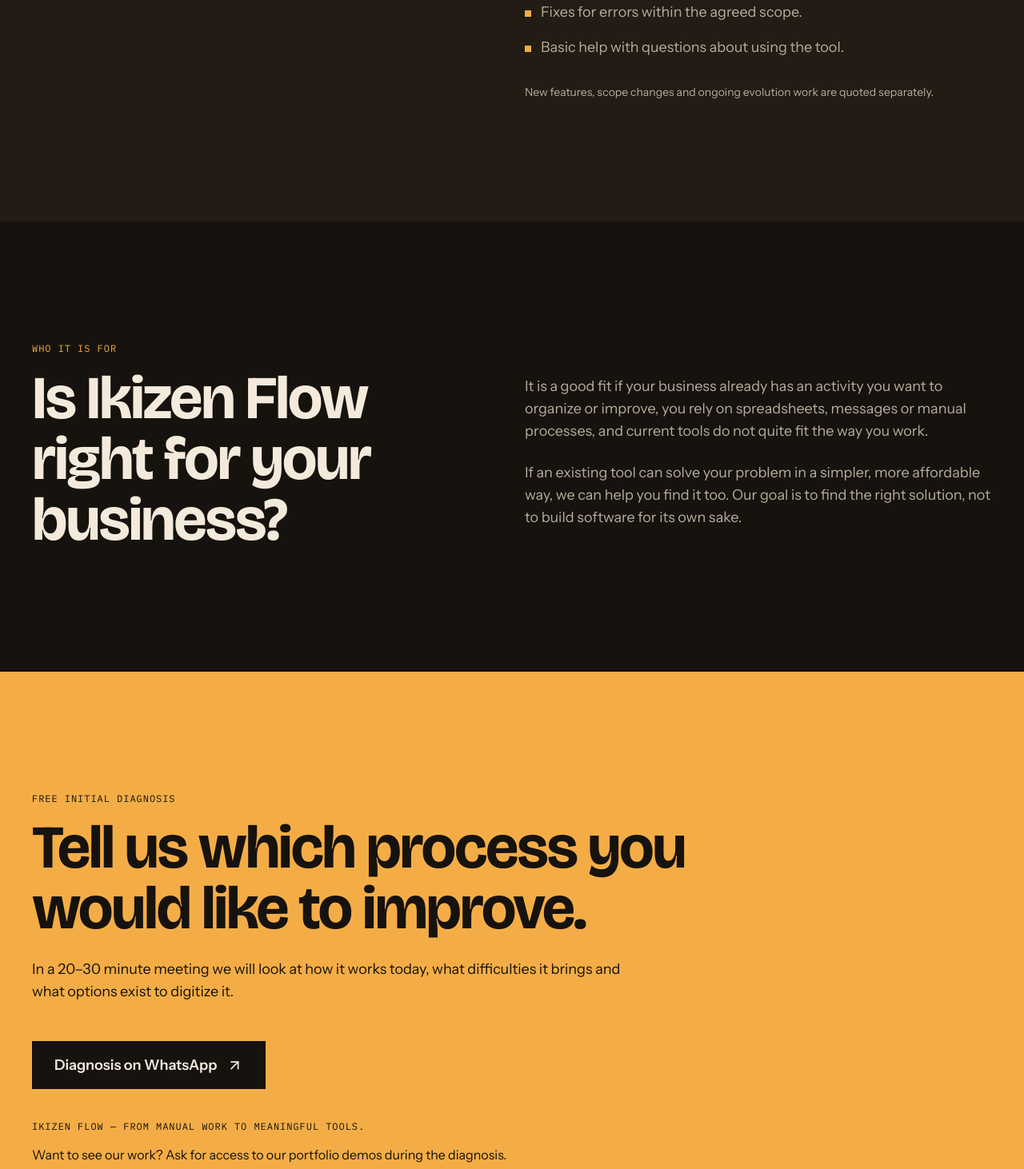
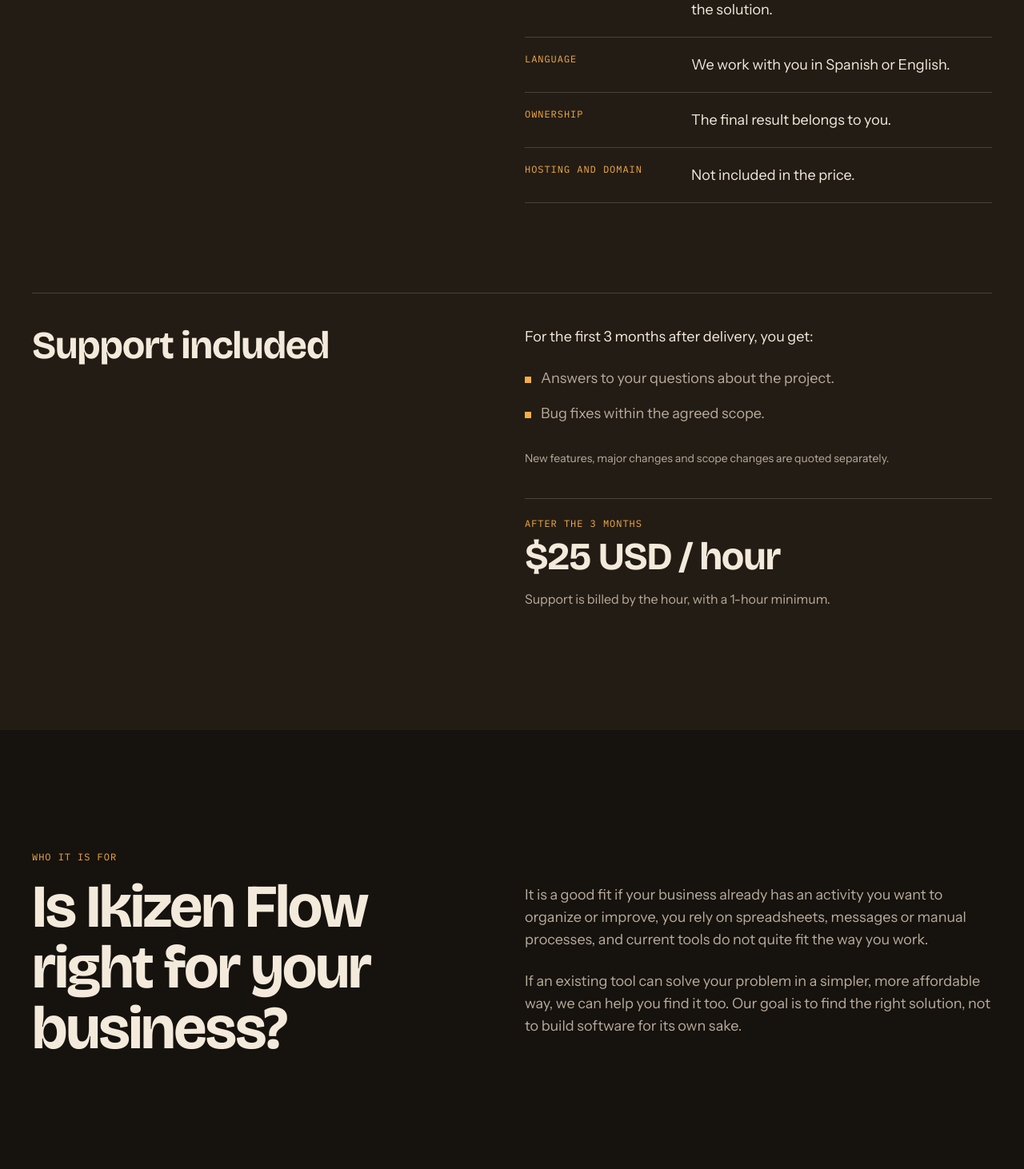
Before and after one commit to Ikizen-Agency/landing-page-ikizen, a Next.js app: page /en/offers/ikizen-flow in a window 1280 px wide. Shown: the part 4828-6290 px from the top of the page at 80% size. Built offline with nearby package versions, Linux system fonts and the light colour scheme; no server answers.

Commit message:
feat(offers): add timeline, ownership and support terms to the offer

```diff
--- a/src/components/offers/OfferPage.tsx
+++ b/src/components/offers/OfferPage.tsx
@@ -1,4 +1,5 @@
 import type { Metadata } from "next";
+import Link from "next/link";
 import { notFound } from "next/navigation";
 import { buildMetadata } from "@/app/_root/RootDocument";
 import { BookingLink } from "@/components/booking/BookingLink";
@@ -9,6 +10,7 @@ import Navbar from "@/components/landing/Navbar";
 import { buttonVariants } from "@/components/ui/button";
 import { getDictionary, SITE_URL, type Locale } from "@/i18n";
 import { getOffer, getOfferSlugs } from "@/i18n/offers";
+import { routes } from "@/i18n/routes";
 import type { OfferDetail } from "@/i18n/types";
 
 /** Shared by both locales' `[slug]` routes, so an offer added to `offers.ts` gets both pages. */
@@ -61,7 +63,7 @@ export function OfferPage({ locale, slug }: { locale: Locale; slug: string }) {
 
   const dict = getDictionary(locale);
   const { hero, benefits, includes, process, investment, fit, closing } = offer;
-  const { support } = investment;
+  const { terms, support } = investment;
 
   return (
     <>
@@ -174,6 +176,18 @@ export function OfferPage({ locale, slug }: { locale: Locale; slug: string }) {
             </div>
 
             <div className="mt-20 grid gap-8 border-t pt-10 lg:mt-28 lg:grid-cols-12">
+              <h3 className="text-display-md font-bold lg:col-span-5">{terms.title}</h3>
+              <dl className="border-b lg:col-span-6 lg:col-start-7">
+                {terms.items.map((term) => (
+                  <div key={term.label} className="grid gap-2 border-t py-5 sm:grid-cols-[12rem_1fr] sm:gap-x-4">
+                    <dt className="font-mono text-label uppercase text-amber">{term.label}</dt>
+                    <dd className="text-lg">{term.text}</dd>
+                  </div>
+                ))}
+              </dl>
+            </div>
+
+            <div className="mt-20 grid gap-8 border-t pt-10 lg:mt-28 lg:grid-cols-12">
               <h3 className="text-display-md font-bold lg:col-span-5">{support.title}</h3>
               <div className="lg:col-span-6 lg:col-start-7">
                 <p className="text-lg">{support.intro}</p>
@@ -186,6 +200,16 @@ export function OfferPage({ locale, slug }: { locale: Locale; slug: string }) {
                   ))}
                 </ul>
                 <p className="mt-8 max-w-prose text-sm text-paper-dim">{support.note}</p>
+
+                <div className="mt-10 border-t pt-6">
+                  <p className="font-mono text-label uppercase text-amber">{support.rateLabel}</p>
+                  <OfferPrice
+                    price={offer.supportRate}
+                    suffix={support.rateUnit}
+                    className="mt-2 block font-display text-display-md font-bold text-paper"
+                  />
+                  <p className="mt-4 max-w-prose text-paper-dim">{support.rateNote}</p>
+                </div>
               </div>
             </div>
           </div>
@@ -222,7 +246,13 @@ export function OfferPage({ locale, slug }: { locale: Locale; slug: string }) {
             />
 
             <p className="mt-10 font-mono text-label uppercase">{closing.signoff}</p>
-            <p className="mt-4 max-w-prose">{closing.note}</p>
+            <p className="mt-4 max-w-prose">
+              {closing.note}{" "}
+              <Link href={`${routes.home[locale]}#projects`} className="font-semibold underline underline-offset-4">
+                {closing.noteLinkLabel}
+              </Link>
+              .
+            </p>
           </div>
         </section>
       </main>
--- a/src/components/offers/OfferPrice.tsx
+++ b/src/components/offers/OfferPrice.tsx
@@ -8,10 +8,12 @@ import { readRegion } from "@/lib/region";
 const subscribe = () => () => {};
 
 /**
- * The offer's "from" price. The static HTML carries the default, so it reads right without
- * JavaScript; after hydration the visitor's regional price replaces it in the same element.
+ * A region-priced amount: the offer's "from" price, or its hourly support rate with a `suffix`.
+ * The static HTML carries the default, so it reads right without JavaScript; after hydration
+ * the visitor's regional amount replaces it in the same element.
  */
-export function OfferPrice({ price, className }: { price: OfferPricing; className?: string }) {
+export function OfferPrice({ price, suffix, className }: { price: OfferPricing; suffix?: string; className?: string }) {
   const region = useSyncExternalStore(subscribe, readRegion, () => null);
-  return <span className={className}>{formatPrice(priceForRegion(price, region))}</span>;
+  const amount = formatPrice(priceForRegion(price, region));
+  return <span className={className}>{suffix ? `${amount} ${suffix}` : amount}</span>;
 }
--- a/src/i18n/offers.ts
+++ b/src/i18n/offers.ts
@@ -8,6 +8,8 @@ type Offer = {
   /** Stable English name for the Service structured data. */
   serviceType: string;
   price: OfferPricing;
+  /** Hourly support rate once the included support ends, priced by region like `price`. */
+  supportRate: OfferPricing;
   copy: Record<Locale, OfferCopy>;
 };
 
@@ -21,6 +23,7 @@ const OFFERS: Offer[] = [
     name: "Ikizen Flow",
     serviceType: "Custom business software",
     price: { amount: 1500, currency: "USD", regions: { CU: { amount: 700, currency: "USD" } } },
+    supportRate: { amount: 25, currency: "USD", regions: { CU: { amount: 1, currency: "USD" } } },
     copy: {
       es: {
         meta: {
@@ -39,9 +42,10 @@ const OFFERS: Offer[] = [
         summary: [
           "Reunión de diagnóstico sin costo (20–30 min)",
           "Diseño preliminar para explorar antes de desarrollar",
-          "Desarrollo a la medida de tu proceso",
-          "Pruebas y validación junto a ti",
+          "Desarrollo a la medida, probado y validado contigo",
           "Implementación y puesta en marcha",
+          "Entrega en 4 a 8 semanas, según la complejidad",
+          "El resultado final es tuyo",
           "3 meses de acompañamiento tras la entrega",
           "Pago 30% al iniciar y 70% al entregar",
         ],
@@ -105,14 +109,23 @@ const OFFERS: Offer[] = [
             { share: "70%", text: "Al entregar la solución y validar el cumplimiento de los criterios acordados." },
           ],
           scopeNote: "El alcance, calendario, precio y criterios de aceptación quedan definidos antes de comenzar.",
+          terms: {
+            title: "Condiciones",
+            items: [
+              { label: "Plazo", text: "De 4 a 8 semanas, según la complejidad de la solución." },
+              { label: "Idioma", text: "Trabajamos contigo en español o en inglés." },
+              { label: "Propiedad", text: "El resultado final es tuyo." },
+              { label: "Alojamiento y dominio", text: "No están incluidos en el precio." },
+            ],
+          },
           support: {
             title: "Acompañamiento incluido",
             intro: "Durante los primeros 3 meses después de la entrega, cuentas con:",
-            items: [
-              "Corrección de errores relacionados con el alcance acordado.",
-              "Apoyo básico para resolver dudas sobre el uso de la herramienta.",
-            ],
-            note: "Las nuevas funcionalidades, cambios de alcance y servicios de evolución se cotizan por separado.",
+            items: ["Respuesta a tus dudas sobre el proyecto.", "Corrección de errores dentro del alcance acordado."],
+            note: "Las nuevas funcionalidades, los cambios grandes y los cambios de alcance se cotizan por separado.",
+            rateLabel: "Después de los 3 meses",
+            rateUnit: "/ hora",
+            rateNote: "El acompañamiento se factura por hora, con un mínimo de 1 hora.",
           },
         },
         fit: {
@@ -128,7 +141,8 @@ const OFFERS: Offer[] = [
           title: "Cuéntanos qué proceso te gustaría mejorar.",
           text: "En una reunión de 20–30 minutos exploraremos cómo funciona actualmente, qué dificultades presenta y qué posibilidades existen para digitalizarlo.",
           signoff: "Ikizen Flow — From manual work to meaningful tools.",
-          note: "¿Quieres conocer nuestro trabajo? Solicita acceso a nuestras demos de portfolio durante el diagnóstico.",
+          note: "¿Quieres conocer nuestro trabajo? Nuestras demos son públicas:",
+          noteLinkLabel: "míralas en Proyectos",
         },
       },
       en: {
@@ -148,9 +162,10 @@ const OFFERS: Offer[] = [
         summary: [
           "Free diagnosis meeting (20–30 min)",
           "Preliminary design to explore before building",
-          "Development tailored to your process",
-          "Testing and validation with you",
+          "Custom development, tested and validated with you",
           "Rollout and launch",
+          "Delivery in 4 to 8 weeks, depending on complexity",
+          "The final result is yours",
           "3 months of support after delivery",
           "Pay 30% to start and 70% on delivery",
         ],
@@ -214,14 +229,23 @@ const OFFERS: Offer[] = [
             { share: "70%", text: "On delivery, once the solution is confirmed to meet the agreed criteria." },
           ],
           scopeNote: "Scope, schedule, price and acceptance criteria are all agreed before work begins.",
+          terms: {
+            title: "Terms",
+            items: [
+              { label: "Timeline", text: "4 to 8 weeks, depending on the complexity of the solution." },
+              { label: "Language", text: "We work with you in Spanish or English." },
+              { label: "Ownership", text: "The final result belongs to you." },
+              { label: "Hosting and domain", text: "Not included in the price." },
+            ],
+          },
           support: {
             title: "Support included",
             intro: "For the first 3 months after delivery, you get:",
-            items: [
-              "Fixes for errors within the agreed scope.",
-              "Basic help with questions about using the tool.",
-            ],
-            note: "New features, scope changes and ongoing evolution work are quoted separately.",
+            items: ["Answers to your questions about the project.", "Bug fixes within the agreed scope."],
+            note: "New features, major changes and scope changes are quoted separately.",
+            rateLabel: "After the 3 months",
+            rateUnit: "/ hour",
+            rateNote: "Support is billed by the hour, with a 1-hour minimum.",
           },
         },
         fit: {
@@ -237,7 +261,8 @@ const OFFERS: Offer[] = [
           title: "Tell us which process you would like to improve.",
           text: "In a 20–30 minute meeting we will look at how it works today, what difficulties it brings and what options exist to digitize it.",
           signoff: "Ikizen Flow — From manual work to meaningful tools.",
-          note: "Want to see our work? Ask for access to our portfolio demos during the diagnosis.",
+          note: "Want to see our work? Our demos are public:",
+          noteLinkLabel: "see them in Projects",
         },
       },
     },
--- a/src/i18n/types.ts
+++ b/src/i18n/types.ts
@@ -27,7 +27,7 @@ export type PageMeta = {
   keywords?: string[];
 };
 
-/** An amount in a given currency. Offer prices are "from" prices. */
+/** An amount in a given currency. Offer prices are "from" prices; support rates are per hour. */
 export type Money = { amount: number; currency: string };
 
 /** `regions` overrides the default per ISO 3166-1 alpha-2 country code, e.g. `CU`. */
@@ -61,10 +61,23 @@ export type OfferCopy = {
     paymentTitle: string;
     payment: { share: string; text: string }[];
     scopeNote: string;
-    support: { title: string; intro: string; items: string[]; note: string };
+    /** Timeline, language, ownership and what the price leaves out, one labeled line each. */
+    terms: { title: string; items: { label: string; text: string }[] };
+    support: {
+      title: string;
+      intro: string;
+      items: string[];
+      note: string;
+      /** Introduces the hourly rate once the included months end. */
+      rateLabel: string;
+      /** Follows the rate, e.g. "/ hour". */
+      rateUnit: string;
+      rateNote: string;
+    };
   };
   fit: { eyebrow: string; title: string; paragraphs: string[] };
-  closing: { eyebrow: string; title: string; text: string; signoff: string; note: string };
+  /** `note` leads into a link to the home projects section, labeled `noteLinkLabel`. */
+  closing: { eyebrow: string; title: string; text: string; signoff: string; note: string; noteLinkLabel: string };
 };
 
 /** What the home shows of an offer: enough to choose it, with its page for the rest. */
@@ -80,6 +93,8 @@ export type OfferDetail = OfferCopy & {
   /** Stable English name for the Service structured data. */
   serviceType: string;
   price: OfferPricing;
+  /** Hourly support rate once the included support ends. */
+  supportRate: OfferPricing;
   paths: Record<Locale, string>;
 };
 
```
Also changed, not shown: 1 other file (tests, documents, lock files or other folders).
